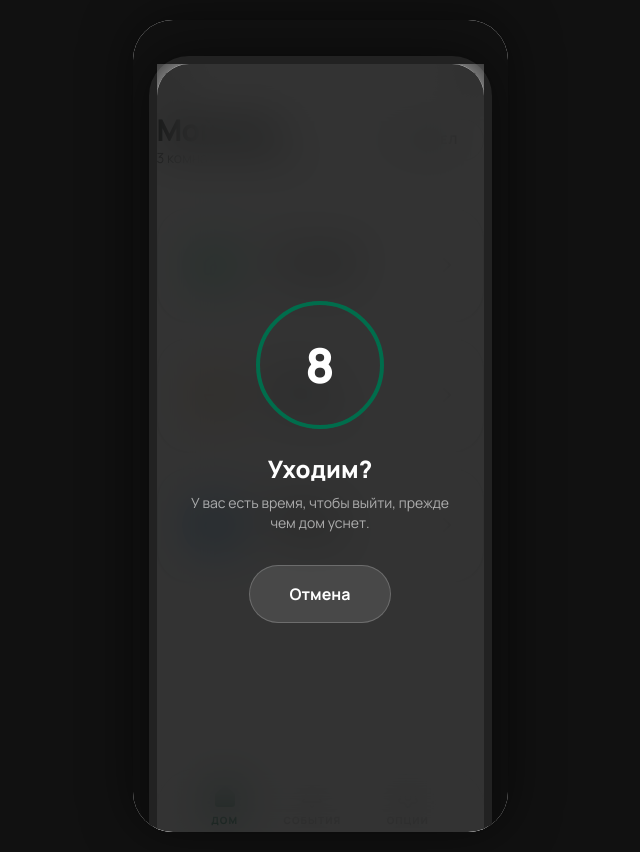
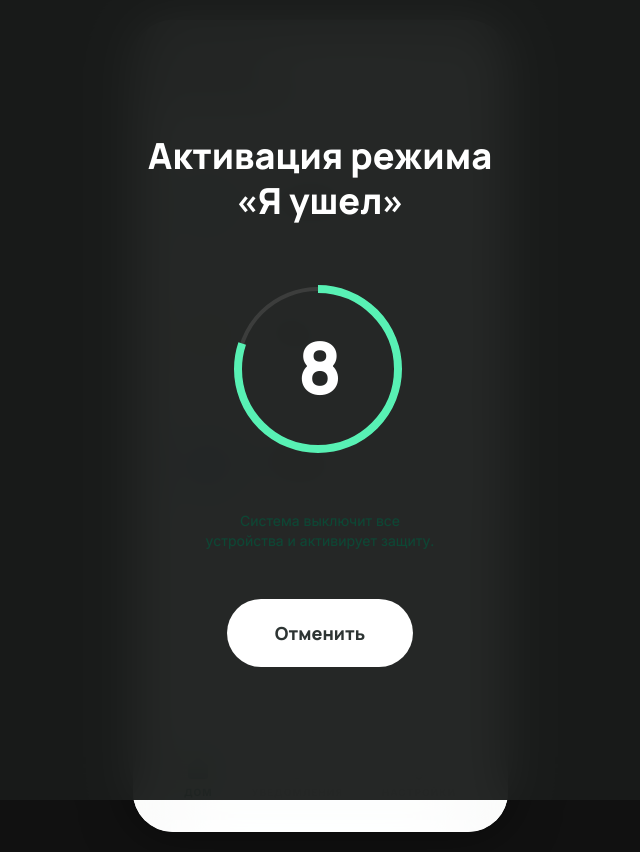
Before and after one commit to nahstya/smart-home-ui-study, a React (Vite) app in the folder aura-home/: page / in a window 1280 px wide. Both pictures are taken after a click on the button "Я УШЕЛ". Shown: the whole page, without its empty margins (320-960 px from the left). Built offline with nearby package versions, Linux system fonts and the light colour scheme.

Commit message:
Update App.tsx

```diff
--- a/aura-home/src/App.tsx
+++ b/aura-home/src/App.tsx
@@ -1472,22 +1472,8 @@ export default function App() {
 // ... (все ваши функции renderHome, renderRoom и т.д. остаются выше)
 
   return (
-    /* ВНЕШНИЙ КОНТЕЙНЕР: Создает темный фон вокруг "телефона" */
-    <div className="min-h-screen bg-[#111] flex items-center justify-center p-4 font-manrope">
-
-      {/* РАМА ТЕЛЕФОНА: Ограничивает размер экрана (375x812 — стандарт iPhone) */}
-      <div id="root" className="relative w-[375px] h-[812px] bg-surface overflow-hidden rounded-[3rem] shadow-2xl border-[8px] border-[#222] flex flex-col">
-
-        {/* СКРОЛЛЯЩАЯСЯ ОБЛАСТЬ: Здесь живет весь контент экранов */}
-        <main className="scrollable-content flex-1 overflow-y-auto pt-4">
-          <AnimatePresence mode="wait">
-            <motion.div
-              key={currentScreen}
-              initial={{ opacity: 0, y: 10 }}
-              animate={{ opacity: 1, y: 0 }}
-              exit={{ opacity: 0, y: -10 }}
-              transition={{ duration: 0.2 }}
-            >
+    <div className="min-h-screen flex flex-col max-w-2xl mx-auto px-4 bg-surface">
+      <main className="flex-1 pb-32">
         {currentScreen === 'home' && renderHome()}
         {currentScreen === 'room' && renderRoom()}
         {currentScreen === 'lightControl' && renderLightControl()}
@@ -1511,67 +1497,69 @@ export default function App() {
                 value: 65
               };
               setDevices(prev => [...prev, newSpeaker]);
-                    navigate('home');
+              navigate('settings'); // Navigate back to settings as requested or home
+              setTimeout(() => navigate('home'), 100); // Hacky way to ensure counts refresh and user sees the result
             }}
           />
         )}
-            </motion.div>
-          </AnimatePresence>
       </main>
 
-        {/* ФИКСИРОВАННАЯ НАВИГАЦИЯ: Она всегда прижата к низу телефона */}
-        {currentScreen !== 'connectionFlow' && (
-          <nav className="absolute bottom-0 left-0 w-full glass-panel pt-4 pb-8 px-8 border-t border-surface-container flex justify-around items-center z-40 rounded-t-[2.5rem] shadow-2xl">
+      {/* Navigation Bar */}
+      <nav className="absolute bottom-0 left-0 w-full glass-panel pt-4 pb-8 px-8 border-t border-surface-container flex justify-around items-center z-40 rounded-t-[3rem] shadow-2xl">
         <button
           onClick={() => navigate('home')}
-              className={`flex flex-col items-center gap-1 transition-all ${['home', 'room', 'lightControl'].includes(currentScreen) ? 'text-primary' : 'text-on-surface-variant/40'}`}
-            >
-              <Home fill={['home', 'room', 'lightControl'].includes(currentScreen) ? 'currentColor' : 'none'} size={24} />
-              <span className="text-[10px] font-black uppercase tracking-widest">Дом</span>
-            </button>
-
+          className={`flex flex-col items-center gap-1 transition-all ${currentScreen === 'home' || currentScreen === 'room' || currentScreen === 'lightControl' ? 'text-primary' : 'text-on-surface-variant/40'}`}
+        >
+          <Home fill={currentScreen === 'home' ? 'currentColor' : 'none'} />
+          <span className="text-[10px] font-bold uppercase tracking-widest">Дом</span>
+        </button>
         <button
           onClick={() => navigate('notifications')}
           className={`flex flex-col items-center gap-1 transition-all ${currentScreen === 'notifications' ? 'text-primary' : 'text-on-surface-variant/40'}`}
         >
-              <Bell fill={currentScreen === 'notifications' ? 'currentColor' : 'none'} size={24} />
-              <span className="text-[10px] font-black uppercase tracking-widest">События</span>
-            </button>
-
+          <Bell fill={currentScreen === 'notifications' ? 'currentColor' : 'none'} />
+          <span className="text-[10px] font-bold uppercase tracking-widest">Уведомления</span>
+        </button>
         <button
           onClick={() => navigate('settings')}
-              className={`flex flex-col items-center gap-1 transition-all ${['settings', 'myAutomations', 'myDevices'].includes(currentScreen) ? 'text-primary' : 'text-on-surface-variant/40'}`}
-            >
-              <Settings fill={currentScreen === 'settings' ? 'currentColor' : 'none'} size={24} />
-              <span className="text-[10px] font-black uppercase tracking-widest">Опции</span>
+          className={`flex flex-col items-center gap-1 transition-all ${currentScreen === 'settings' || currentScreen === 'myAutomations' || currentScreen === 'myDevices' ? 'text-primary' : 'text-on-surface-variant/40'}`}
+        >
+          <Settings fill={currentScreen === 'settings' ? 'currentColor' : 'none'} />
+          <span className="text-[10px] font-bold uppercase tracking-widest">Настройки</span>
         </button>
       </nav>
-        )}
-
-        {/* ОВЕРЛЕЙ ТАЙМЕРА (Away Mode) */}
+
+      {/* Away Mode Overlay */}
       <AnimatePresence>
         {showAwayTimer && (
           <motion.div
             initial={{ opacity: 0 }}
             animate={{ opacity: 1 }}
             exit={{ opacity: 0 }}
-              className="absolute inset-0 bg-black/80 backdrop-blur-xl z-50 flex flex-col items-center justify-center p-8 text-center text-white"
-            >
-              <div className="w-32 h-32 rounded-full border-4 border-primary flex items-center justify-center mb-6">
-                <span className="text-5xl font-black">{awayTimeLeft}</span>
-              </div>
-              <h2 className="text-2xl font-black mb-2">Уходим?</h2>
-              <p className="text-white/60 mb-8 text-sm">У вас есть время, чтобы выйти, прежде чем дом уснет.</p>
-              <button
-                onClick={cancelAwayMode}
-                className="px-10 py-4 bg-white/10 hover:bg-white/20 border border-white/20 rounded-full font-bold transition-colors"
-              >
-                Отмена
-              </button>
+            className="fixed inset-0 z-50 bg-[#1a1c1b]/95 backdrop-blur-xl flex flex-col items-center justify-center p-8 text-center text-white"
+          >
+            <motion.div
+              initial={{ scale: 0.8 }}
+              animate={{ scale: 1 }}
+              className="space-y-12"
+            >
+              <h2 className="text-4xl font-manrope font-black leading-tight">Активация режима<br/>«Я ушел»</h2>
+              <div className="relative flex items-center justify-center">
+                <svg className="w-48 h-48 -rotate-90">
+                  <circle cx="94" cy="94" r="80" fill="none" stroke="currentColor" strokeWidth="4" className="opacity-10" />
+                  <motion.circle
+                     cx="94" cy="94" r="80" fill="none" stroke="var(--color-primary-container)" strokeWidth="8" strokeDasharray="503"
+                     animate={{ strokeDashoffset: 503 - (503 * awayTimeLeft) / 10 }}
+                  />
+                </svg>
+                <div className="absolute text-7xl font-manrope font-black">{awayTimeLeft}</div>
+              </div>
+              <p className="text-on-primary-container/70 max-w-[240px] mx-auto text-sm">Система выключит все устройства и активирует защиту.</p>
+              <button onClick={cancelAwayMode} className="bg-white text-on-surface px-12 py-5 rounded-full font-manrope font-black text-lg">Отменить</button>
+            </motion.div>
           </motion.div>
         )}
       </AnimatePresence>
     </div>
-    </div>
-  );
-}
+  );
+}
```
Lines whose indentation alone changed are shown as unchanged.
